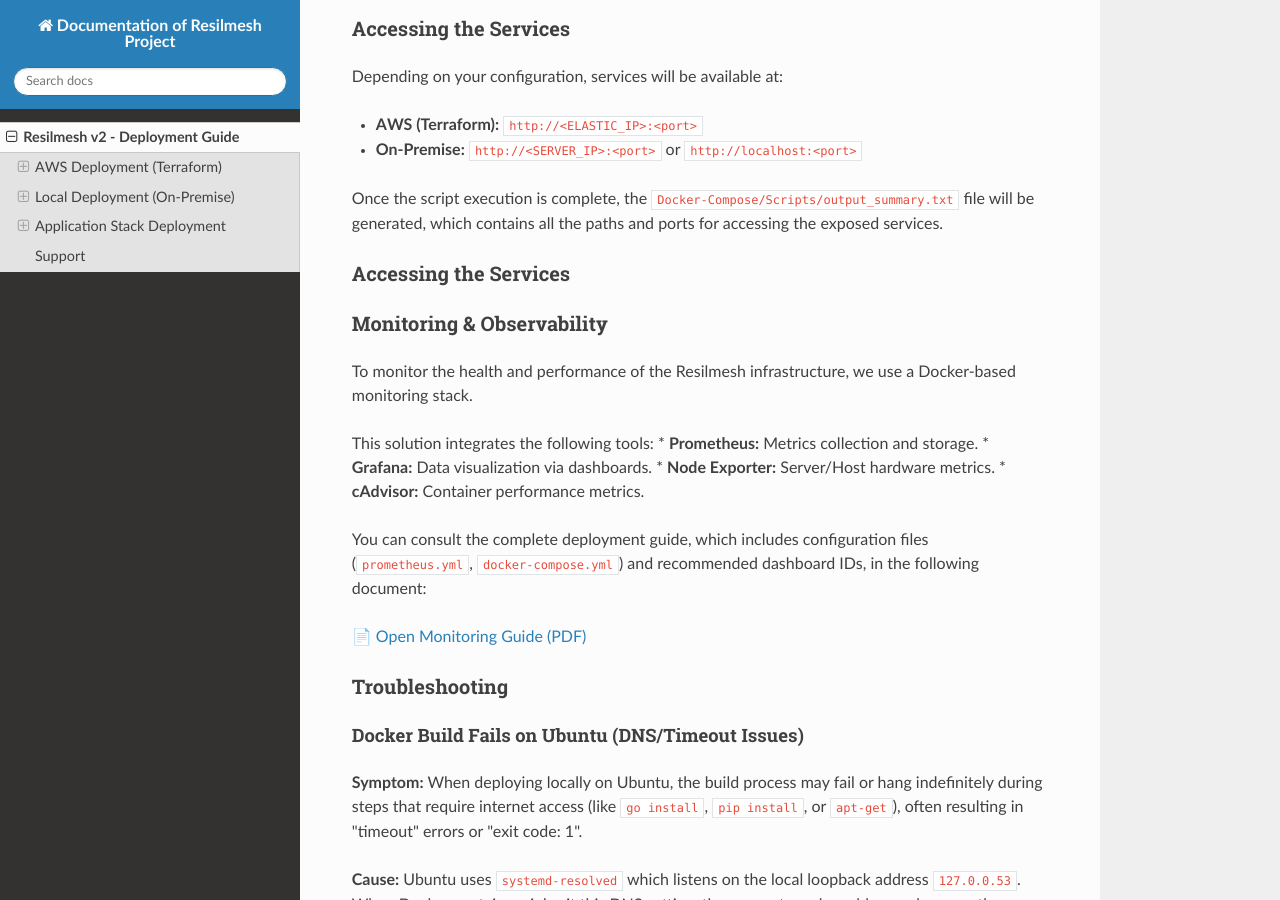
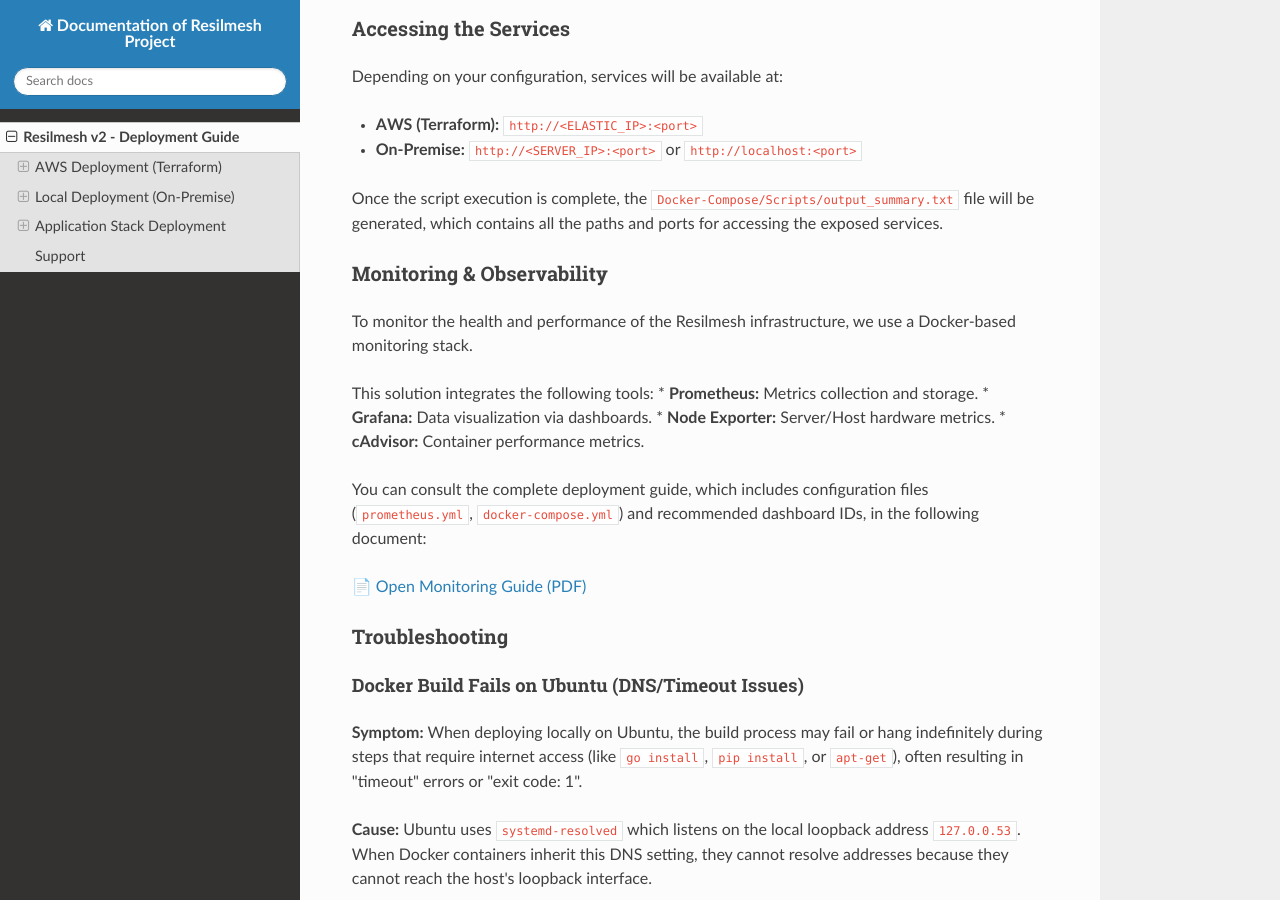
Before and after one commit to resilmesh2/AWSCloud-Deployment, an MkDocs documentation site: the page built from docs/index.md, in a window 1280 px wide and 900 px high, scrolled down 13257 px. Built offline with MkDocs 1.6.1, drawn with Linux system fonts in a browser that asks for light colours; nearby versions of some CDN libraries.

Commit message:
Correct document

```diff
--- a/docs/index.md
+++ b/docs/index.md
@@ -450,8 +450,6 @@ Depending on your configuration, services will be available at:
 
 Once the script execution is complete, the `Docker-Compose/Scripts/output_summary.txt` file will be generated, which contains all the paths and ports for accessing the exposed services.
 
-### Accessing the Services
-
 ### Monitoring & Observability
 
 To monitor the health and performance of the Resilmesh infrastructure, we use a Docker-based monitoring stack.
```
